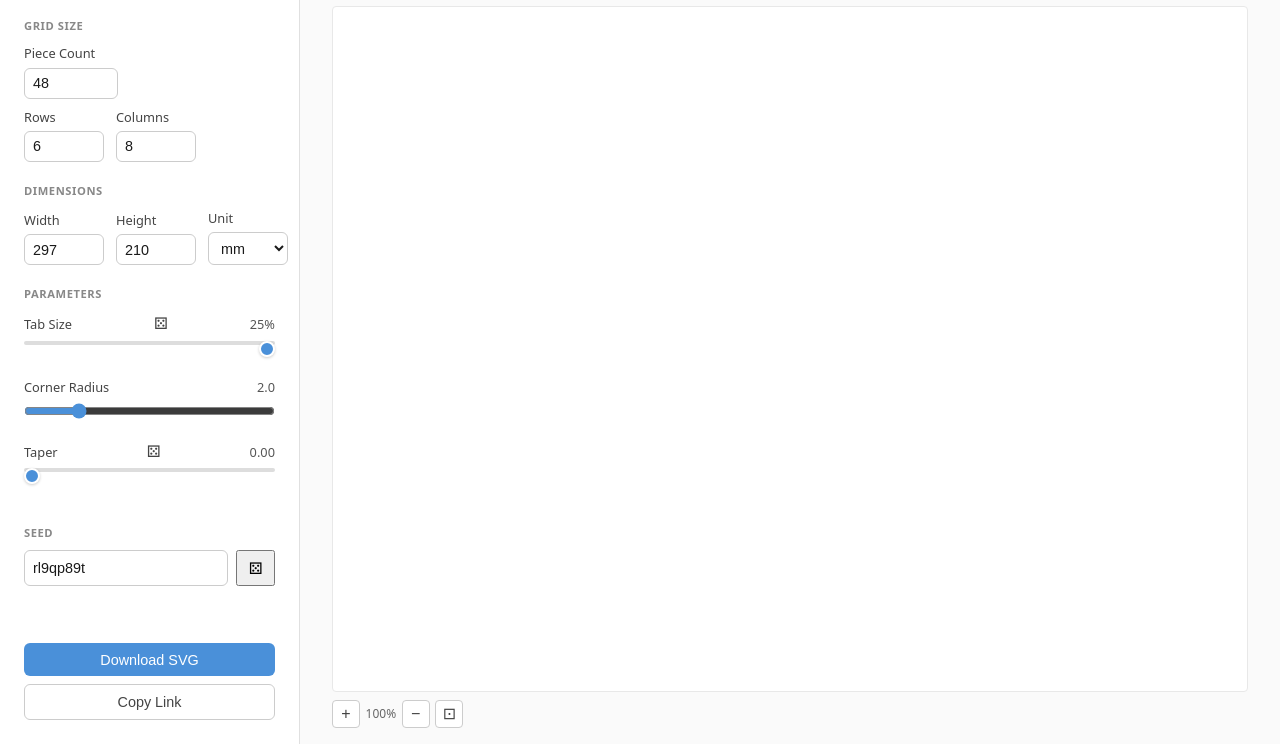
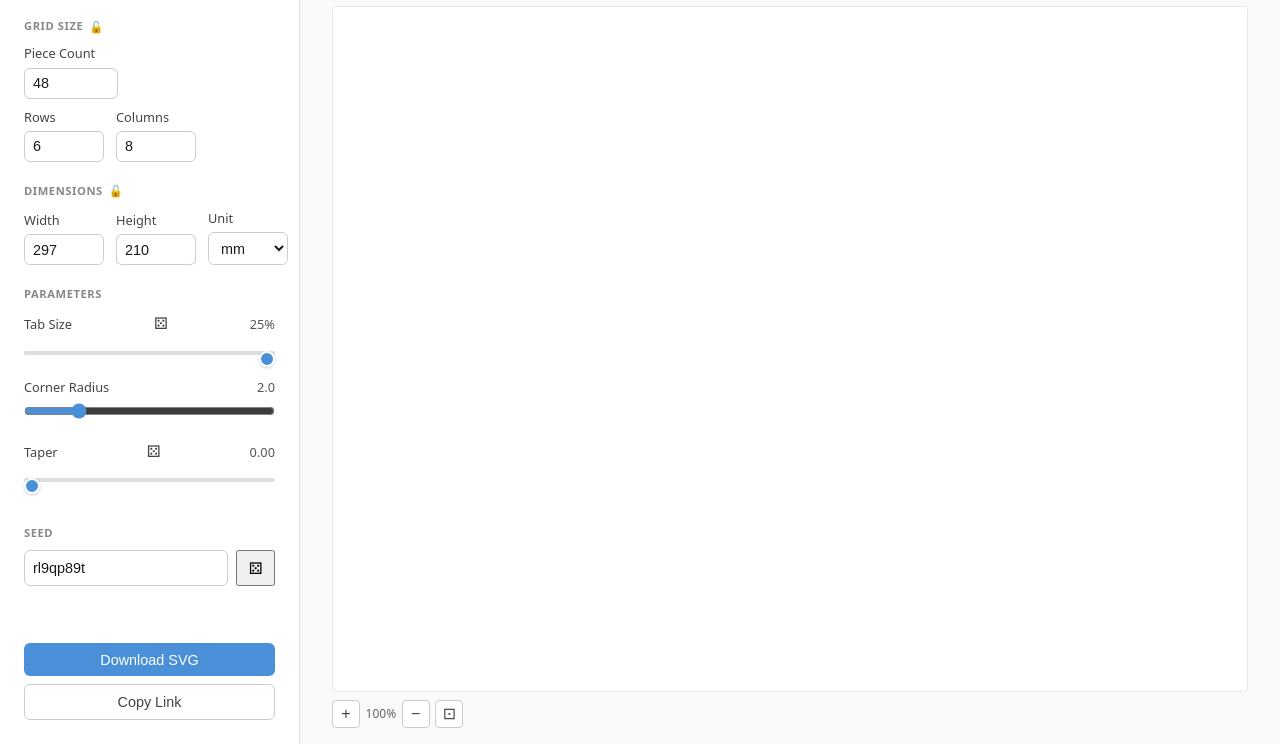
Before and after one commit to Shadow-Puppet/JigsawGenerator, a website built with Vite: page web/index.html in a window 1280 px wide. Shown: the part 56-800 px from the top of the page. Built offline with nearby package versions, Linux system fonts and the light colour scheme; what puzzle-wasm would draw is missing.

Commit message:
feat(quick-012): add lock toggle buttons to Grid Size and Dimensions headers
- Lock/unlock toggle buttons in section headers
- Styled: unlocked=muted gray, locked=accent blue
- Unicode lock icons (open/closed padlock)

```diff
--- a/web/index.html
+++ b/web/index.html
@@ -13,7 +13,7 @@
           <h1>Puzzle Pattern Generator</h1>
 
           <section class="control-section">
-            <h2 class="section-header">Grid Size</h2>
+            <h2 class="section-header">Grid Size <button type="button" class="lock-toggle" id="grid-lock" title="Lock grid size">&#128275;</button></h2>
             <div class="control-row piece-count-row">
               <div class="input-group">
                 <label for="piece-target">Piece Count</label>
@@ -30,11 +30,11 @@
                 <input type="number" id="cols" min="2" max="100" value="8" />
               </div>
             </div>
-            <p id="piece-size-warning" class="piece-size-warning"></p>
+            <ul id="piece-size-warning" class="piece-size-warning"></ul>
           </section>
 
           <section class="control-section">
-            <h2 class="section-header">Dimensions</h2>
+            <h2 class="section-header">Dimensions <button type="button" class="lock-toggle" id="dims-lock" title="Lock dimensions">&#128275;</button></h2>
             <div class="control-row">
               <div class="input-group">
                 <label for="width">Width</label>
@@ -65,7 +65,7 @@
                 </label>
                 <span class="readout" id="tab-readout">25%</span>
               </div>
-              <div class="range-slider-container">
+              <div class="range-slider-container" id="tab-track">
                 <input type="range" id="tab" min="0.15" max="0.25" step="0.01" value="0.25" />
                 <input type="range" id="tab-max" min="0.15" max="0.25" step="0.01" value="0.25" class="range-max" style="display:none" />
               </div>
@@ -86,7 +86,7 @@
                 </label>
                 <span class="readout" id="taper-readout">0.00</span>
               </div>
-              <div class="range-slider-container">
+              <div class="range-slider-container" id="taper-track">
                 <input type="range" id="taper" min="0" max="1" step="0.01" value="0" />
                 <input type="range" id="taper-max" min="0" max="1" step="0.01" value="0" class="range-max" style="display:none" />
               </div>
--- a/web/src/style.css
+++ b/web/src/style.css
@@ -83,11 +83,41 @@ body {
   width: 100%;
 }
 
+/* ─── Lock Toggle ──────────────────────────────────────────── */
+
+.lock-toggle {
+  border: none;
+  background: transparent;
+  cursor: pointer;
+  font-size: 0.7rem;
+  color: #bbb;
+  padding: 0 0.15rem;
+  vertical-align: middle;
+  line-height: 1;
+  transition: color 0.15s;
+}
+
+.lock-toggle:hover {
+  color: #888;
+}
+
+.lock-toggle.locked {
+  color: #4a90d9;
+}
+
+.lock-toggle.locked:hover {
+  color: #3a7bc8;
+}
+
+/* ─── Piece Size Warning ──────────────────────────────────── */
+
 .piece-size-warning {
   font-size: 0.75rem;
   color: #e67e22;
   margin-top: 0.35rem;
   line-height: 1.3;
+  list-style: disc;
+  padding-left: 1.25rem;
 }
 
 .piece-size-warning:empty {
@@ -219,13 +249,42 @@ input[type="range"] {
   height: 1.5rem;
 }
 
+/* The container itself acts as the visible track bar.
+   --range-bg is set dynamically by JS for the blue highlight. */
+.range-slider-container::before {
+  content: "";
+  position: absolute;
+  left: 0;
+  right: 0;
+  top: 50%;
+  transform: translateY(-50%);
+  height: 4px;
+  background: var(--range-bg, #ddd);
+  border-radius: 2px;
+  pointer-events: none;
+}
+
 .range-slider-container input[type="range"] {
   position: absolute;
   width: 100%;
-  top: 0;
+  top: 50%;
+  transform: translateY(-50%);
+  margin: 0;
   pointer-events: none;
   -webkit-appearance: none;
   appearance: none;
+  background: transparent;
+  z-index: 1;
+}
+
+/* Make ALL input tracks transparent — the container ::before is the visible track */
+.range-slider-container input[type="range"]::-webkit-slider-runnable-track {
+  height: 4px;
+  background: transparent;
+}
+
+.range-slider-container input[type="range"]::-moz-range-track {
+  height: 4px;
   background: transparent;
 }
 
@@ -240,6 +299,8 @@ input[type="range"] {
   cursor: pointer;
   border: 2px solid #fff;
   box-shadow: 0 1px 3px rgba(0, 0, 0, 0.2);
+  position: relative;
+  z-index: 2;
 }
 
 .range-slider-container input[type="range"]::-moz-range-thumb {
@@ -251,28 +312,6 @@ input[type="range"] {
   cursor: pointer;
   border: 2px solid #fff;
   box-shadow: 0 1px 3px rgba(0, 0, 0, 0.2);
-}
-
-/* Ensure only the first (min) range shows the track */
-.range-slider-container input[type="range"].range-max::-webkit-slider-runnable-track {
-  background: transparent;
-}
-
-.range-slider-container input[type="range"].range-max::-moz-range-track {
-  background: transparent;
-}
-
-/* Style the track for the min slider */
-.range-slider-container input[type="range"]:first-child::-webkit-slider-runnable-track {
-  height: 4px;
-  background: #ddd;
-  border-radius: 2px;
-}
-
-.range-slider-container input[type="range"]:first-child::-moz-range-track {
-  height: 4px;
-  background: #ddd;
-  border-radius: 2px;
 }
 
 /* ─── Seed ─────────────────────────────────────────────────── */
@@ -413,7 +452,7 @@ input[type="range"] {
 }
 
 #svg-container svg path {
-  stroke-width: 0.5px !important;
+  stroke-width: 0.2px !important;
 }
 
 /* Footer with piece count + zoom controls */
```
